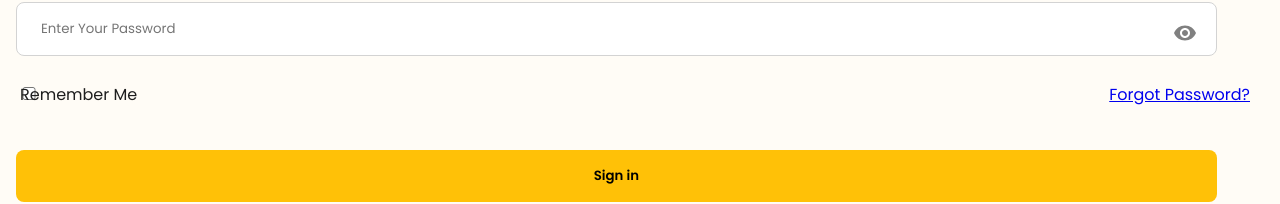
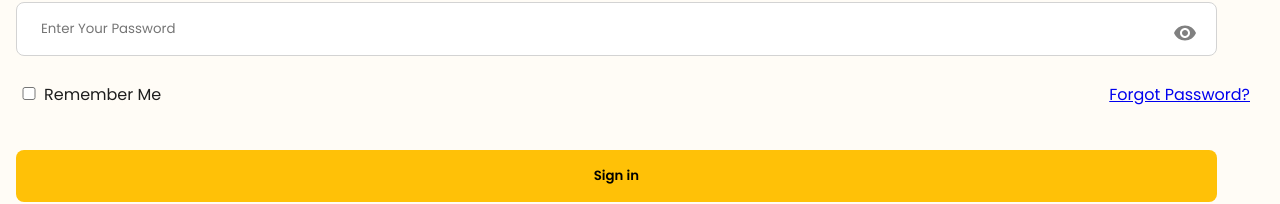
Before and after one commit to mrauthentik/pawa, a React (Vite) app in the folder pawa-sure/: page /signin in a window 1280 px wide. Shown: the part 380-584 px from the top of the page. Built offline with nearby package versions, Linux system fonts and the light colour scheme.

Commit message:
fix: remove unnecessary right margin from check class in button styles

```diff
--- a/pawa-sure/src/App.css
+++ b/pawa-sure/src/App.css
@@ -189,7 +189,6 @@ button:active{
        }
        .check{
         margin-left:-2rem ;
-        margin-right: -1.5rem;
         width: 30px;
         margin-top:5px;
        }
```
